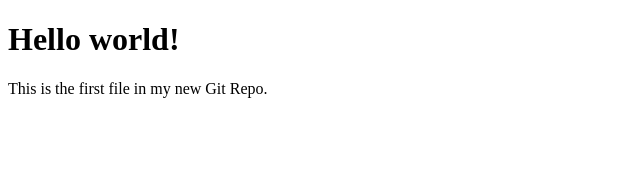
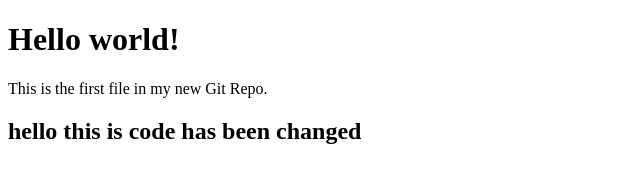
Before and after one commit to premt232-tech/boschhyd, a plain HTML site: page index.html in a window 1280 px wide. Shown: the whole page, without its empty margins (0-640 px from the left). Drawn offline with Linux system fonts and the light colour scheme.

Commit message:
file add to hello-world branch

```diff
--- a/index.html
+++ b/index.html
@@ -8,6 +8,7 @@
 
 <h1>Hello world!</h1>
 <p>This is the first file in my new Git Repo.</p>
+<h2> hello  this  is code has been changed</h2
 
 </body>
 </html>
```
